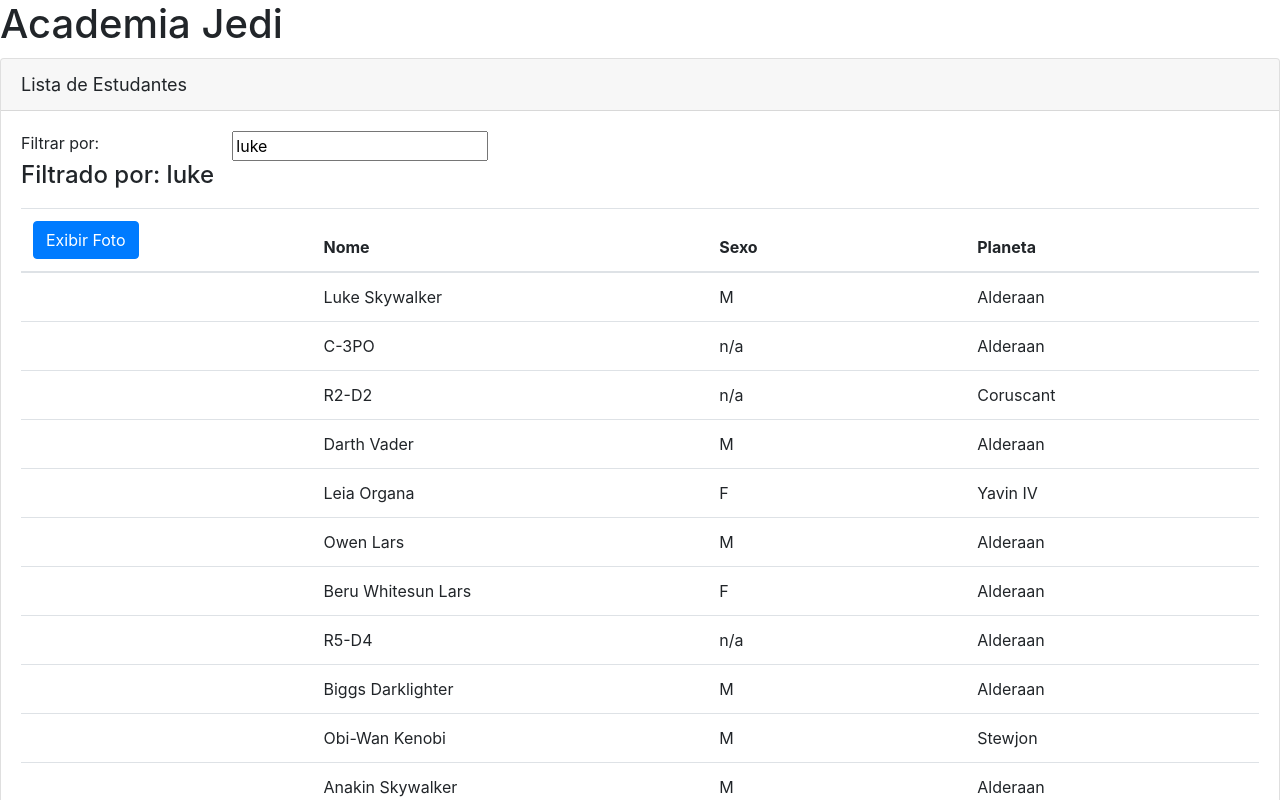
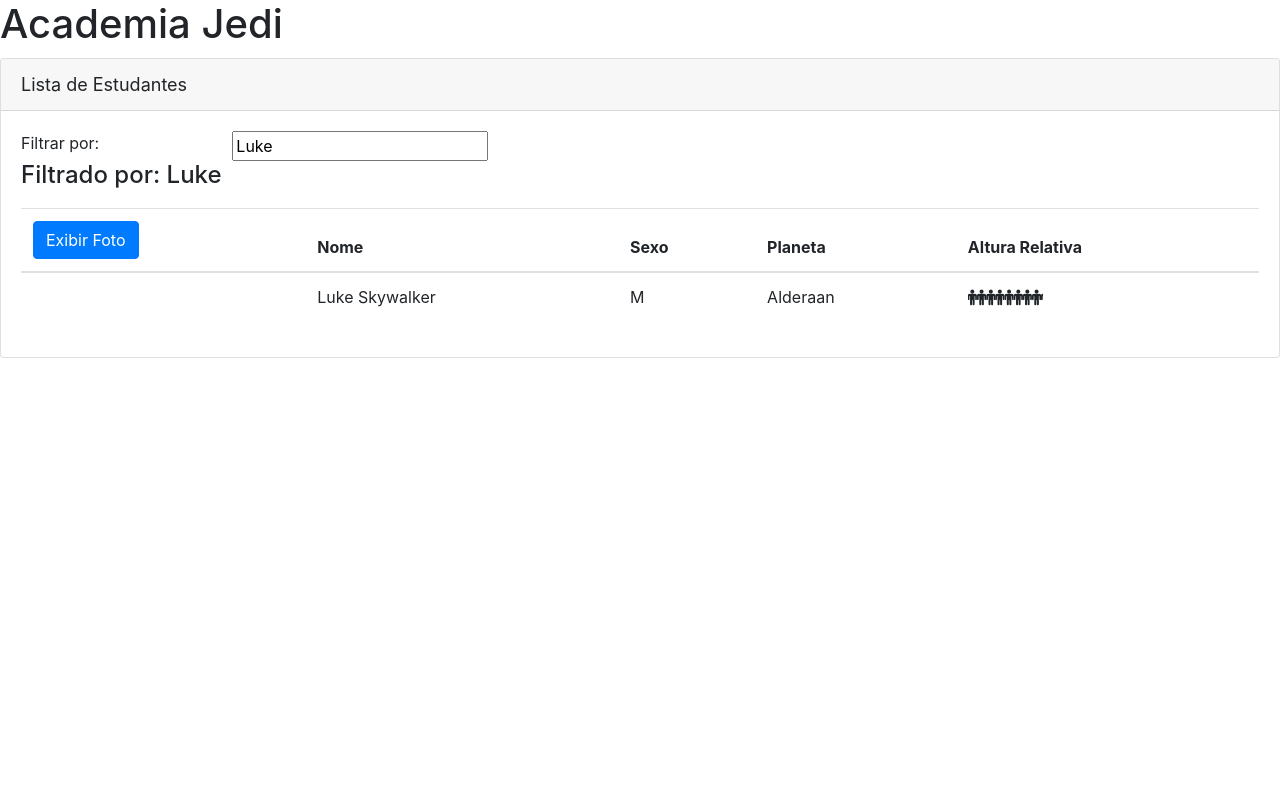
Before and after one commit to rhuanapires/academia-jedi, an Angular app: page / in a window 1280 px wide. Shown: the top 800 px of the page. Built offline with nearby package versions, Linux system fonts and the light colour scheme.

Commit message:
adicionado Input e componente aninhado

```diff
--- /dev/null
+++ b/src/app/compartilhado/altura.component.ts
@@ -0,0 +1,18 @@
+import { Component, OnChanges, Input } from "@angular/core";
+
+@Component({
+  selector: "jedi-altura",
+  templateUrl: "./altura.component.html",
+  styleUrls: ["./altura.component.css"]
+})
+export class AlturaComponent implements OnChanges {
+  @Input() altura: number;
+  @Input() alturaMaxima: number;
+  larguraIcone: number;
+
+  ngOnChanges(): void {
+    this.larguraIcone = (this.altura * 100) / this.alturaMaxima;
+    console.log(this.alturaMaxima);
+    console.log(this.altura);
+  }
+}
--- a/src/app/estudantes/lista-estudantes.component.html
+++ b/src/app/estudantes/lista-estudantes.component.html
@@ -29,10 +29,11 @@
             <th>Nome</th>
             <th>Sexo</th>
             <th>Planeta</th>
+            <th>Altura Relativa</th>
           </tr>
         </thead>
         <tbody>
-          <tr *ngFor='let estudante of estudantes'>
+          <tr *ngFor='let estudante of listaEstudantes'>
             <td>
               <img *ngIf='exibirImagem'
                    [src]='estudante.url'
@@ -43,6 +44,11 @@
             <td>{{estudante.nome}}</td>
             <td>{{estudante.sexo | SexoPipe: "-"}}</td>
             <td>{{estudante.planeta}}</td>
+            <td>
+              <jedi-altura [altura]='estudante.altura'
+                           [alturaMaxima]='alturaMaxima'>
+              </jedi-altura>
+            </td>
           </tr>
         </tbody>
       </table>
--- a/src/app/estudantes/lista-estudantes.component.ts
+++ b/src/app/estudantes/lista-estudantes.component.ts
@@ -1,5 +1,5 @@
 import { Component, OnInit } from "@angular/core";
-import {IEstudante} from "./estudantes"
+import { IEstudante } from "./estudantes";
 
 @Component({
   selector: "jedi-estudantes",
@@ -10,9 +10,19 @@ export class ListaEstudantesComponent implements OnInit {
   larguraImagem: number = 50;
   margemImagem: number = 2;
   exibirImagem: boolean = false;
-  filtroLista: string = "luke";
+  _filtroLista: string;
+  get filtroLista(): string {
+    return this._filtroLista;
+  }
+  set filtroLista(valor: string) {
+    this._filtroLista = valor;
+    this.listaEstudantes = this.filtroLista
+      ? this.executarFiltro(this.filtroLista)
+      : this.estudantes;
+  }
   alturaMaxima: number;
   alturasEstudantes: number[];
+  listaEstudantes: IEstudante[];
   estudantes: IEstudante[] = [
     {
       id: 1,
@@ -246,7 +256,7 @@ export class ListaEstudantesComponent implements OnInit {
 
   ngOnInit(): void {
     // Cria um array contendo somente as alturas dos estudantes (number[])
-    this.alturasEstudantes = this.estudantes.map(e => e.altura);
+    this.alturasEstudantes = this.estudantes.map(p => p.altura);
     // Obtém a maior altura do array criado na instrução anterior
     this.alturaMaxima = Math.max(...this.alturasEstudantes);
   }
@@ -254,4 +264,16 @@ export class ListaEstudantesComponent implements OnInit {
   alternarImagem(): void {
     this.exibirImagem = !this.exibirImagem;
   }
+
+  executarFiltro(filtrarPor: string): IEstudante[] {
+    filtrarPor = filtrarPor.toLocaleLowerCase();
+    return this.estudantes.filter(
+      (produto: IEstudante) =>
+        produto.nome.toLocaleLowerCase().indexOf(filtrarPor) !== -1
+    );
+  }
+  constructor() {
+    this.listaEstudantes = this.estudantes;
+    this.filtroLista = "Luke";
+  }
 }
```
Also changed, not shown: src/app/app.module.ts (+7 -1 lines).
